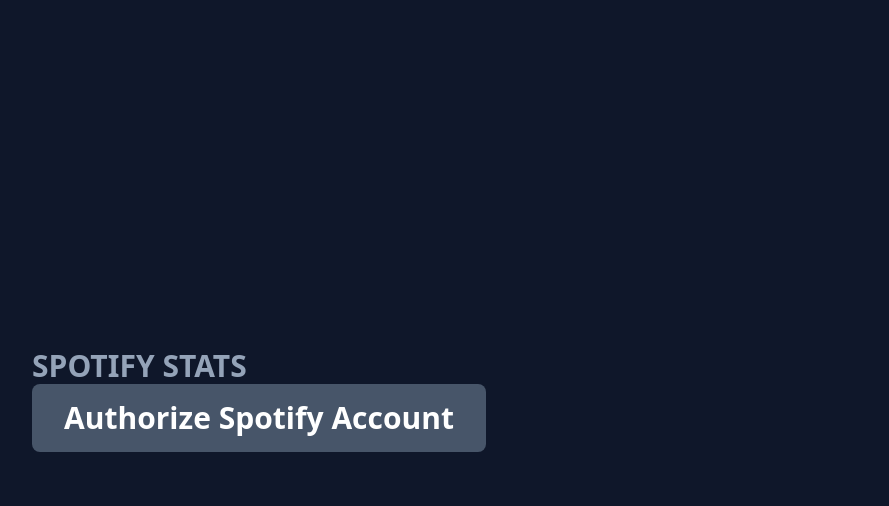
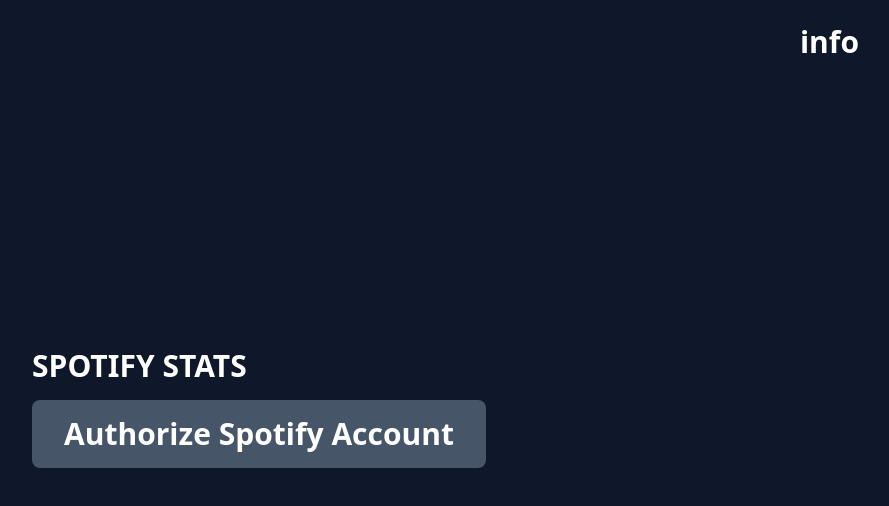
Before and after one commit to rebaka/spotify-stats-v4, a React (Vite) app in the folder client/: page / in a window 1280 px wide. Shown: the top 506 px of the page, without its empty margins (381-1270 px from the left). Built offline with nearby package versions, Linux system fonts and the light colour scheme; no server answers.

Commit message:
Added info button

```diff
--- a/client/src/App.tsx
+++ b/client/src/App.tsx
@@ -41,8 +41,8 @@
   }
 
   const handleClick = async () => {
-    setButtonClicked(true);
-    console.log(buttonClicked);
+    // setButtonClicked(true);
+    // console.log(buttonClicked);
     redirectToAuth();
   }
 
@@ -149,11 +149,17 @@
   return (
     <div className="bg-slate-900 text-white min-h-screen flex justify-center items-center">
       <div className="text-3xl font-bold text-slate-400">
-        SPOTIFY STATS
+        <header className="text-3xl font-bold text-white mb-4 mt-4 relative">
+          SPOTIFY STATS
+          <button className='fixed top-0 right-0 p-2 mb-4 mt-4 mr-8'>
+            info
+          </button>
+        </header>
         <div>
-          {!buttonClicked && <ButtonComponent onClick={handleClick} clientId={CLIENT_ID} clientSecret={CLIENT_SECRET} redirectUri={REDIRECT_URI} />}
+          {!accessToken && <ButtonComponent onClick={handleClick} clientId={CLIENT_ID} clientSecret={CLIENT_SECRET} redirectUri={REDIRECT_URI} />}
         </div>
         {showProfile && <ProfileComponent profileData={profileData} topArtistsData={topArtistsData} topTracksData={topTracksData}/>}
+
       </div>
     </div>
   )
```
